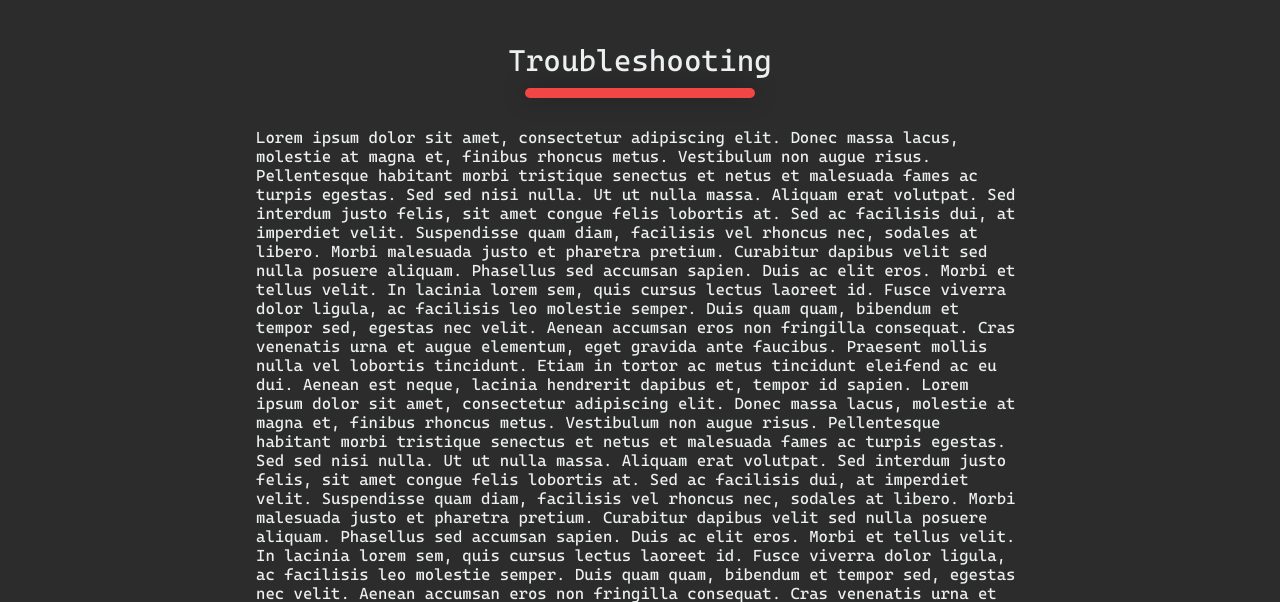
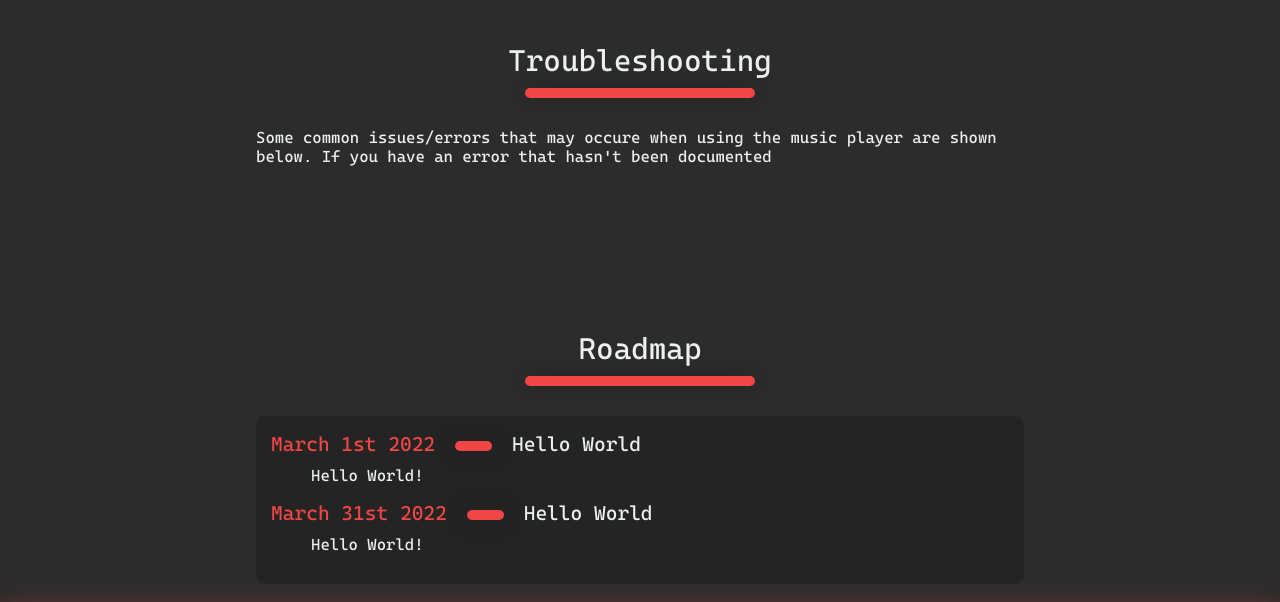
Before and after one commit to isgood-dev/wavey, a plain HTML site: page docs/index.html in a window 1280 px wide. Shown: the part 1600-2202 px from the top of the page. Drawn offline with Linux system fonts and the light colour scheme.

Commit message:
Update index.html

```diff
--- a/docs/index.html
+++ b/docs/index.html
@@ -82,16 +82,7 @@
             <div class="title">Troubleshooting</div>
             <div class="line"></div>
             <p>
-                Lorem ipsum dolor sit amet, consectetur adipiscing elit. Donec massa lacus, molestie at magna et, finibus rhoncus metus. Vestibulum non augue risus. Pellentesque habitant morbi tristique senectus et netus et malesuada fames ac turpis egestas. Sed sed nisi nulla. Ut ut nulla massa. Aliquam erat volutpat. Sed interdum justo felis, sit amet congue felis lobortis at.
-                Sed ac facilisis dui, at imperdiet velit. Suspendisse quam diam, facilisis vel rhoncus nec, sodales at libero. Morbi malesuada justo et pharetra pretium. Curabitur dapibus velit sed nulla posuere aliquam. Phasellus sed accumsan sapien. Duis ac elit eros. Morbi et tellus velit. In lacinia lorem sem, quis cursus lectus laoreet id. Fusce viverra dolor ligula, ac facilisis leo molestie semper. Duis quam quam, bibendum et tempor sed, egestas nec velit. Aenean accumsan eros non fringilla consequat. Cras venenatis urna et augue elementum, eget gravida ante faucibus. Praesent mollis nulla vel lobortis tincidunt. Etiam in tortor ac metus tincidunt eleifend ac eu dui. Aenean est neque, lacinia hendrerit dapibus et, tempor id sapien.
-                Lorem ipsum dolor sit amet, consectetur adipiscing elit. Donec massa lacus, molestie at magna et, finibus rhoncus metus. Vestibulum non augue risus. Pellentesque habitant morbi tristique senectus et netus et malesuada fames ac turpis egestas. Sed sed nisi nulla. Ut ut nulla massa. Aliquam erat volutpat. Sed interdum justo felis, sit amet congue felis lobortis at.
-                Sed ac facilisis dui, at imperdiet velit. Suspendisse quam diam, facilisis vel rhoncus nec, sodales at libero. Morbi malesuada justo et pharetra pretium. Curabitur dapibus velit sed nulla posuere aliquam. Phasellus sed accumsan sapien. Duis ac elit eros. Morbi et tellus velit. In lacinia lorem sem, quis cursus lectus laoreet id. Fusce viverra dolor ligula, ac facilisis leo molestie semper. Duis quam quam, bibendum et tempor sed, egestas nec velit. Aenean accumsan eros non fringilla consequat. Cras venenatis urna et augue elementum, eget gravida ante faucibus. Praesent mollis nulla vel lobortis tincidunt. Etiam in tortor ac metus tincidunt eleifend ac eu dui. Aenean est neque, lacinia hendrerit dapibus et, tempor id sapien.
-                Lorem ipsum dolor sit amet, consectetur adipiscing elit. Donec massa lacus, molestie at magna et, finibus rhoncus metus. Vestibulum non augue risus. Pellentesque habitant morbi tristique senectus et netus et malesuada fames ac turpis egestas. Sed sed nisi nulla. Ut ut nulla massa. Aliquam erat volutpat. Sed interdum justo felis, sit amet congue felis lobortis at.
-                Sed ac facilisis dui, at imperdiet velit. Suspendisse quam diam, facilisis vel rhoncus nec, sodales at libero. Morbi malesuada justo et pharetra pretium. Curabitur dapibus velit sed nulla posuere aliquam. Phasellus sed accumsan sapien. Duis ac elit eros. Morbi et tellus velit. In lacinia lorem sem, quis cursus lectus laoreet id. Fusce viverra dolor ligula, ac facilisis leo molestie semper. Duis quam quam, bibendum et tempor sed, egestas nec velit. Aenean accumsan eros non fringilla consequat. Cras venenatis urna et augue elementum, eget gravida ante faucibus. Praesent mollis nulla vel lobortis tincidunt. Etiam in tortor ac metus tincidunt eleifend ac eu dui. Aenean est neque, lacinia hendrerit dapibus et, tempor id sapien.
-                Lorem ipsum dolor sit amet, consectetur adipiscing elit. Donec massa lacus, molestie at magna et, finibus rhoncus metus. Vestibulum non augue risus. Pellentesque habitant morbi tristique senectus et netus et malesuada fames ac turpis egestas. Sed sed nisi nulla. Ut ut nulla massa. Aliquam erat volutpat. Sed interdum justo felis, sit amet congue felis lobortis at.
-                Sed ac facilisis dui, at imperdiet velit. Suspendisse quam diam, facilisis vel rhoncus nec, sodales at libero. Morbi malesuada justo et pharetra pretium. Curabitur dapibus velit sed nulla posuere aliquam. Phasellus sed accumsan sapien. Duis ac elit eros. Morbi et tellus velit. In lacinia lorem sem, quis cursus lectus laoreet id. Fusce viverra dolor ligula, ac facilisis leo molestie semper. Duis quam quam, bibendum et tempor sed, egestas nec velit. Aenean accumsan eros non fringilla consequat. Cras venenatis urna et augue elementum, eget gravida ante faucibus. Praesent mollis nulla vel lobortis tincidunt. Etiam in tortor ac metus tincidunt eleifend ac eu dui. Aenean est neque, lacinia hendrerit dapibus et, tempor id sapien.
-                Lorem ipsum dolor sit amet, consectetur adipiscing elit. Donec massa lacus, molestie at magna et, finibus rhoncus metus. Vestibulum non augue risus. Pellentesque habitant morbi tristique senectus et netus et malesuada fames ac turpis egestas. Sed sed nisi nulla. Ut ut nulla massa. Aliquam erat volutpat. Sed interdum justo felis, sit amet congue felis lobortis at.
-                Sed ac facilisis dui, at imperdiet velit. Suspendisse quam diam, facilisis vel rhoncus nec, sodales at libero. Morbi malesuada justo et pharetra pretium. Curabitur dapibus velit sed nulla posuere aliquam. Phasellus sed accumsan sapien. Duis ac elit eros. Morbi et tellus velit. In lacinia lorem sem, quis cursus lectus laoreet id. Fusce viverra dolor ligula, ac facilisis leo molestie semper. Duis quam quam, bibendum et tempor sed, egestas nec velit. Aenean accumsan eros non fringilla consequat. Cras venenatis urna et augue elementum, eget gravida ante faucibus. Praesent mollis nulla vel lobortis tincidunt. Etiam in tortor ac metus tincidunt eleifend ac eu dui. Aenean est neque, lacinia hendrerit dapibus et, tempor id sapien.
+                Some common issues/errors that may occure when using the music player are shown below. If you have an error that hasn't been documented
             </p>
         </div>
         <div class="roadmap" id="roadmap">
```
